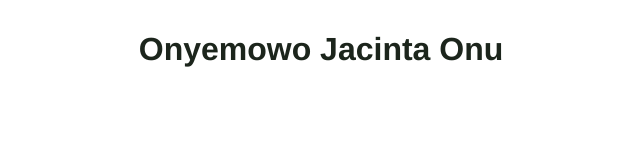
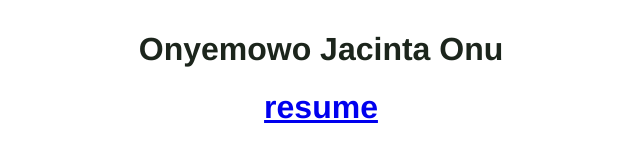
Before and after one commit to onyemo/onyemo.github.io, a plain HTML site: page index.html in a window 1280 px wide. Shown: the whole page, without its empty margins (319-959 px from the left). Drawn offline with Linux system fonts and the light colour scheme.

Commit message:
Add files via upload

```diff
--- a/index.html
+++ b/index.html
@@ -1,5 +1,6 @@
 <!DOCTYPE html>
 <html lang="en">
+
 <head>
     <meta charset="UTF-8">
     <meta http-equiv="X-UA-Compatible" content="IE=edge">
@@ -7,16 +8,19 @@
     <title>Document</title>
     <link href="css/style.css" rel="stylesheet">
 </head>
+
 <body>
     <div class="name">
         <h1>
             <center>
-                Onyemowo Jacinta Onu
+                <div>Onyemowo Jacinta Onu</div>
+                <a href="resume.html">resume</a>
             </center>
-            <a href="https://onyemo.github.io/resume.html"></a>
+
         </h1>
 
     </div>
     <script src="js/script.js"> </script>
 </body>
+
 </html>
--- a/js/script.js
+++ b/js/script.js
@@ -1 +1,3 @@
-alert('Onyemowo Jacinta Onu');
+setTimeout(function () {
+    alert('Onyemowo Jacinta Onu');
+}, 3000)
```
Also changed, not shown: css/style.css (line endings or trailing spaces), resume.html (line endings or trailing spaces).
